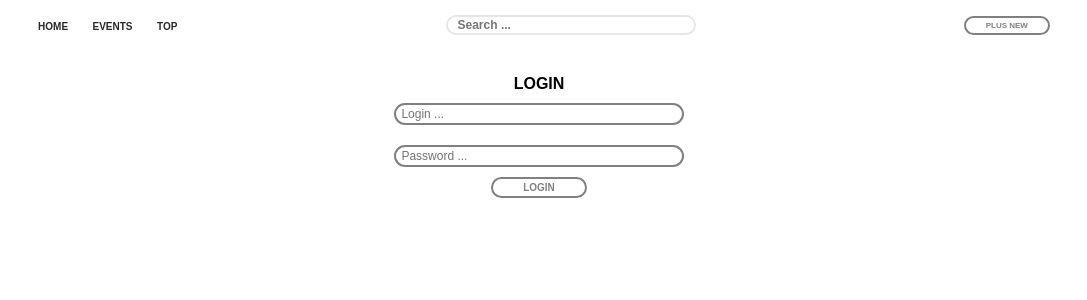
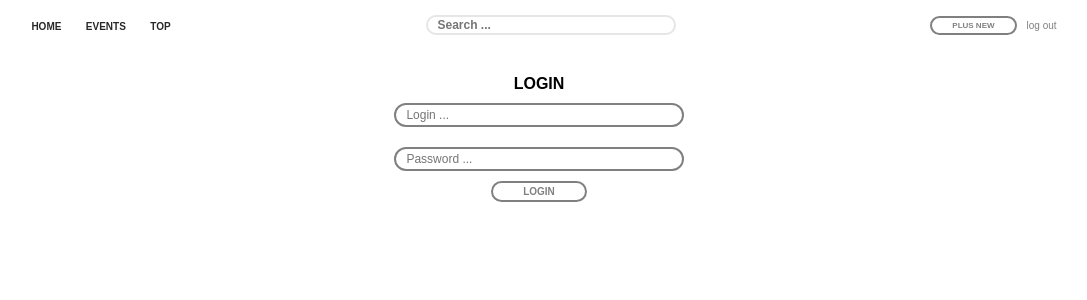
Before and after one commit to YauheniRusinchuk/immoral, a Django app: template src/apps/templates/login/index.html in a window 1280 px wide. Shown: the top 300 px of the page, without its empty margins (101-1188 px from the left). Run offline with Django 3.2, Linux system fonts and the light colour scheme; the template is opened without the code that fills it: values that come from a table or form of the project are taken from there, others are empty; a user stored in the database is signed in; tables that the repository leaves empty hold one stand-in row (values such as "Sample post"); some libraries are stand-ins or nearby versions; some web fonts are replaced.

Commit message:
logout link

```diff
--- a/config/settings.py
+++ b/config/settings.py
@@ -115,6 +115,7 @@ USE_L10N = True
 
 USE_TZ = True
 
+LOGOUT_REDIRECT_URL = "home:home_page"
 
 # Static files (CSS, JavaScript, Images)
 # https://docs.djangoproject.com/en/2.1/howto/static-files/
--- a/src/apps/home/urls.py
+++ b/src/apps/home/urls.py
@@ -1,4 +1,4 @@
-from django.urls import path
+from django.urls import path, include
 from .views import Home
 from src.apps.login.views import Login
 
@@ -7,4 +7,5 @@ app_name = 'home'
 urlpatterns = [
     path('', Home.as_view(), name='home_page'),
     path('login/', Login.as_view(), name='login_page'),
+    path('accounts/', include('django.contrib.auth.urls')),
 ]
--- a/src/apps/static/css/style.css
+++ b/src/apps/static/css/style.css
@@ -123,7 +123,7 @@
     border-radius: 20px;
     outline: none;
     background-color: white;
-    padding: 2px 5px;
+    padding: 3px 10px;
     font-size: 12px;
 }
 
@@ -151,3 +151,11 @@
     background-color: grey;
     color: white;
 }
+
+
+.btn_log_out {
+    font-size: 10px;
+    color: grey;
+    text-decoration: none;
+    margin-left: 10px;
+}
--- a/src/apps/templates/header.html
+++ b/src/apps/templates/header.html
@@ -19,6 +19,7 @@
     <div class="header_info_user">
         {% if user.is_authenticated %}
             <a class="btn_add_new" href="">PLUS NEW</a>
+            <a class="btn_log_out" href="{% url 'home:logout' %}">log out</a>
         {% else %}
             <a  class="btn_login" href="{% url 'home:login_page' %}">login</a>
         {% endif %}
```
